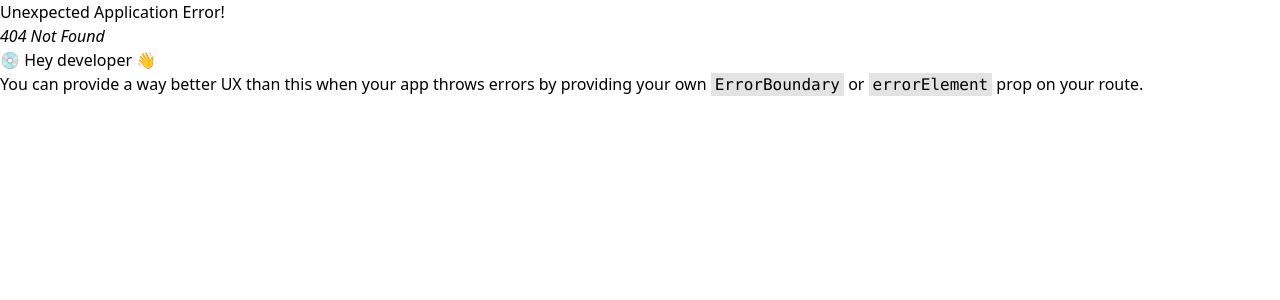
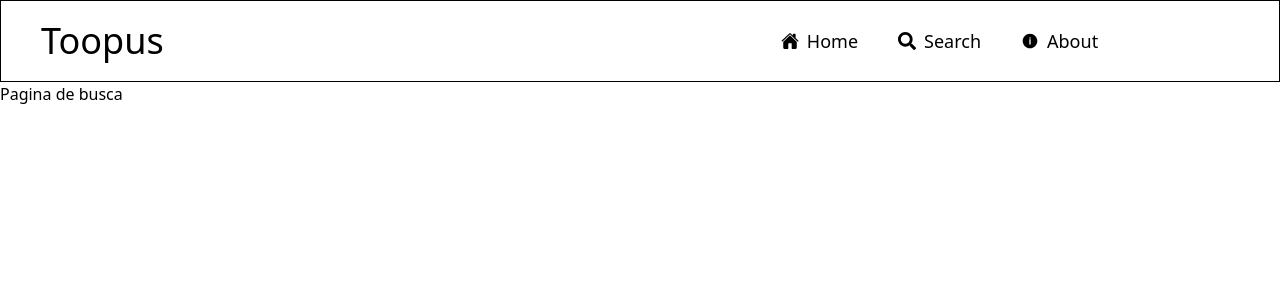
Before and after one commit to gabrielamara98/Toopus, a React (Vite) app: page /search in a window 1280 px wide. Before the commit this address had no page. Shown: the top 300 px of the page. Built offline with nearby package versions, Linux system fonts and the light colour scheme.

Commit message:
Rota + pagina Search para os cards

```diff
--- /dev/null
+++ b/src/components/Card.jsx
@@ -0,0 +1,8 @@
+function Card(){
+    return(
+        <div>
+
+        </div>
+    )
+}
+export default Card;
--- a/src/components/Header.jsx
+++ b/src/components/Header.jsx
@@ -13,10 +13,10 @@ function Header(){
                         <Link to={"/"} className="flex items-center gap-2 text-lg"><IoHome/>Home</Link>
                     </li>
                     <li>
-                        <Link to={"/search"} className="flex items-center  gap-2 text-lg"><FaSearch/>Search</Link>
+                        <Link to={"/search"} className="flex items-center gap-2 text-lg"><FaSearch/>Search</Link>
                     </li>
                     <li>
-                        <Link to={"/about"} className="flex items-center  gap-2 text-lg"><IoIosInformationCircle />About</Link>
+                        <Link to={"/about"} className="flex items-center gap-2 text-lg"><IoIosInformationCircle />About</Link>
                     </li>
                 </ul>
             </nav>
--- a/src/pages/RootLayout.jsx
+++ b/src/pages/RootLayout.jsx
@@ -1,9 +1,11 @@
+import { Outlet } from "react-router-dom";
 import Header from "../components/Header";
 
 function RootLayout(){
     return(
         <>
             <Header/>
+            <Outlet/>
         </>
 
     )
--- /dev/null
+++ b/src/pages/Search.jsx
@@ -0,0 +1,7 @@
+function Search(){
+    return(
+        <div>Pagina de busca</div>
+
+    )
+}
+export default Search;
--- a/src/routes/AppRoutes.jsx
+++ b/src/routes/AppRoutes.jsx
@@ -1,9 +1,13 @@
 import {createBrowserRouter} from 'react-router-dom'
 import RootLayout from '../pages/RootLayout'
+import Search from '../pages/Search'
 
 export const router = createBrowserRouter([
 	{
 		path: '/',
-		element : <RootLayout/>
+		element : <RootLayout/>,
+		children:[
+			{path:'search', element: <Search/>}
+		]
 	}
 ])
```
